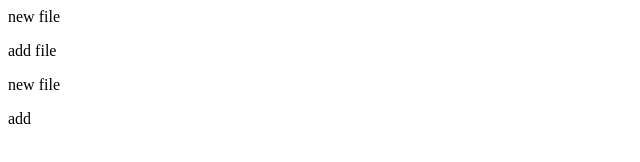
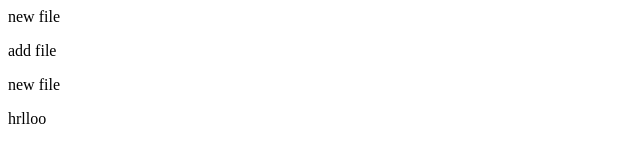
Before and after one commit to Thenameisaddyy/localrepo, a plain HTML site: page localrepo/index.html in a window 1280 px wide. Shown: the full height of the page, 0-640 px from the left. Drawn offline with Linux system fonts and the light colour scheme.

```diff
--- a/localrepo/index.html
+++ b/localrepo/index.html
@@ -1,4 +1,4 @@
 <p>new file </p>
 <p>add file</p>
 <p>new file </p>
-<p>add</p>
+<p>hrlloo</p>
```
